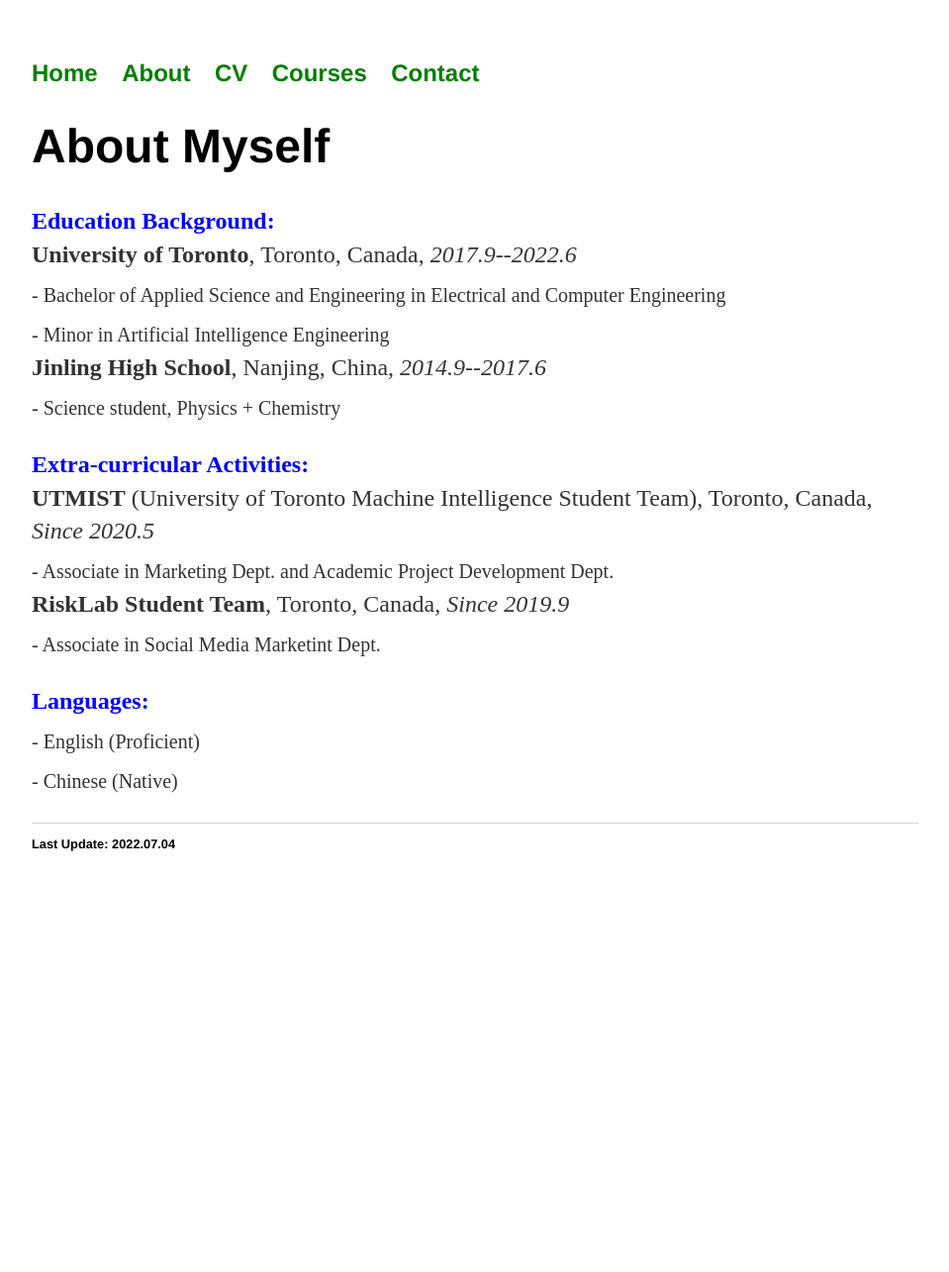
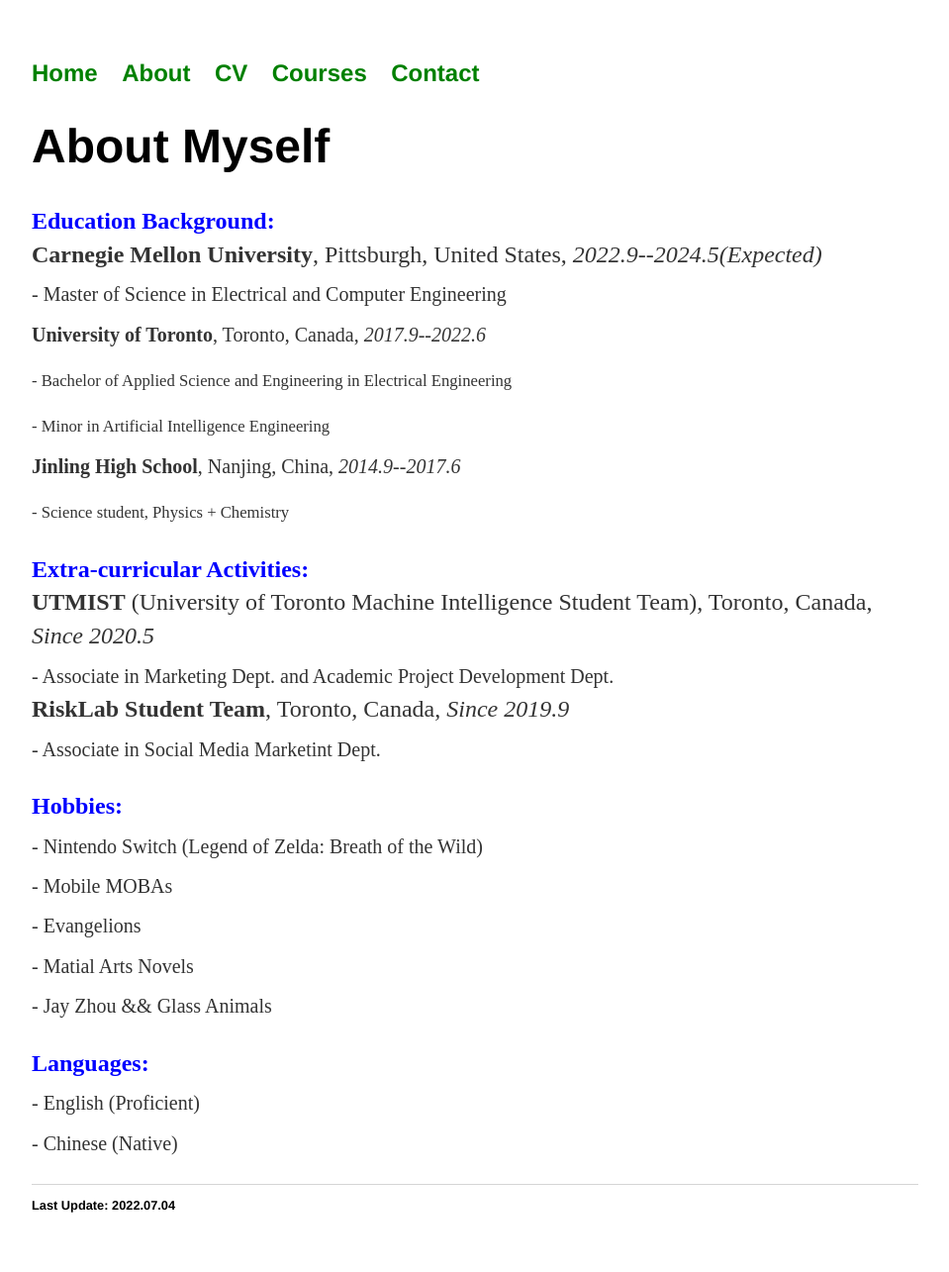
Before and after one commit to ljn1999/ljn1999.github.io, a Jekyll site: the page built from about/index.html, in a window 1280 px wide. Shown: the whole page at 99% size, without its empty margins (160-1119 px from the left). Built offline with Jekyll 4.4.1, drawn with Linux system fonts in a browser that asks for light colours; before the commit the page ends 920 px from its top, so only the background shows below that.

Commit message:
Update index.html

```diff
--- a/about/index.html
+++ b/about/index.html
@@ -33,8 +33,11 @@ title: About Jiani Li
 
 	<p><font size="5" color="blue"><b>Education Background:</b></font>
 
+	<br><b>Carnegie Mellon University</b>, Pittsburgh, United States, <em>2022.9--2024.5(Expected)</em>
+	<br><sub> - Master of Science in Electrical and Computer Engineering
+
 	<br><b>University of Toronto</b>, Toronto, Canada, <em>2017.9--2022.6</em>
-	<br><sub> - Bachelor of Applied Science and Engineering in Electrical and Computer Engineering
+	<br><sub> - Bachelor of Applied Science and Engineering in Electrical Engineering
 	<br> - Minor in Artificial Intelligence Engineering</sub>
 
 	<br><b>Jinling High School</b>, Nanjing, China, <em>2014.9--2017.6</em>
@@ -49,6 +52,12 @@ title: About Jiani Li
 	<br><b>RiskLab Student Team</b>, Toronto, Canada, <em>Since 2019.9</em>
 	<br><sub> - Associate in Social Media Marketint Dept.</sub></p>
 
+	<p><font size="5" color="blue"><b>Hobbies:</b></font>
+	<br><sub> - Nintendo Switch (Legend of Zelda: Breath of the Wild)
+	<br> - Mobile MOBAs
+	<br> - Evangelions
+	<br> - Matial Arts Novels
+	<br> - Jay Zhou && Glass Animals
 
 	<p><font size="5" color="blue"><b>Languages:</b></font>
 
```
